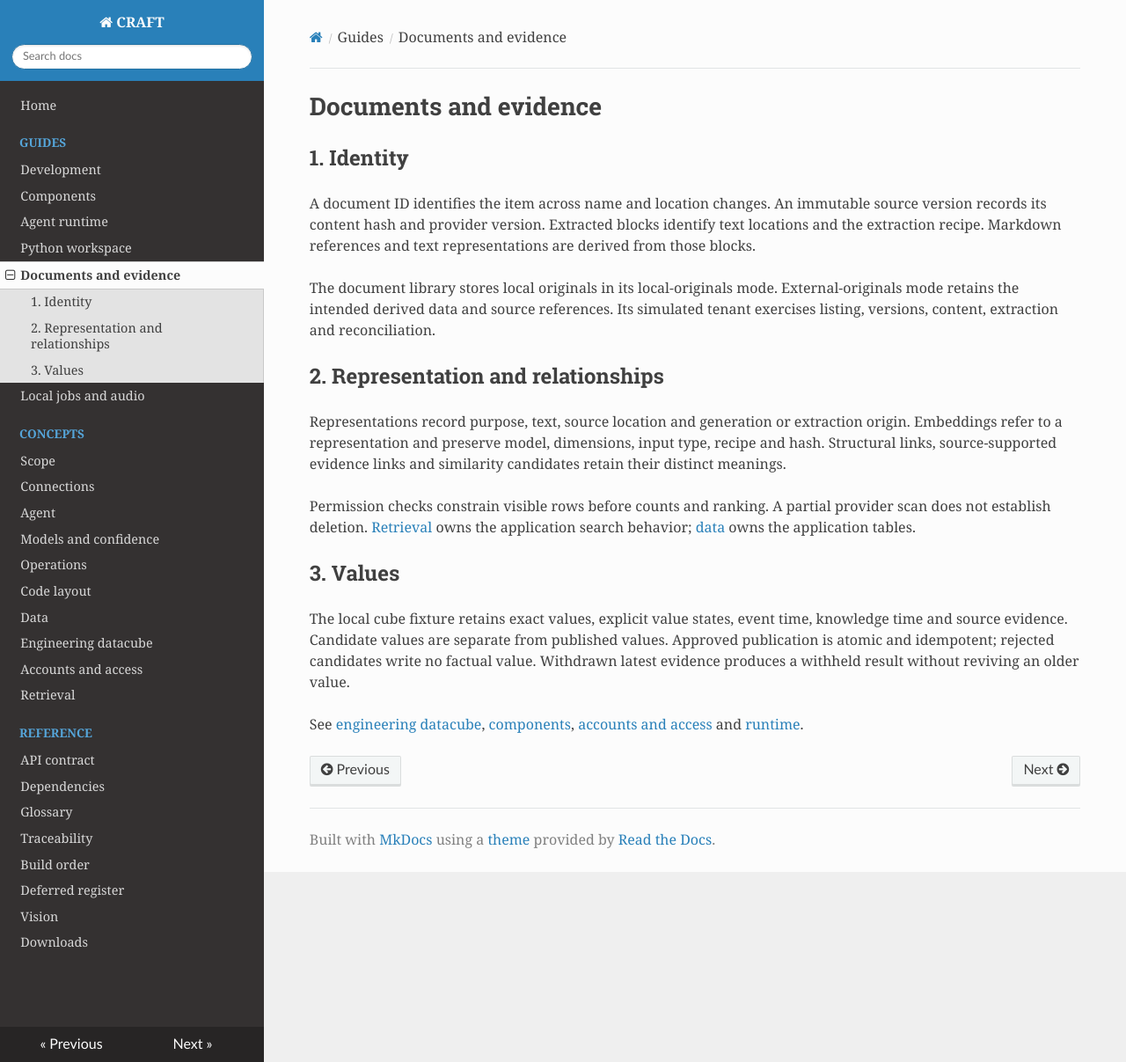
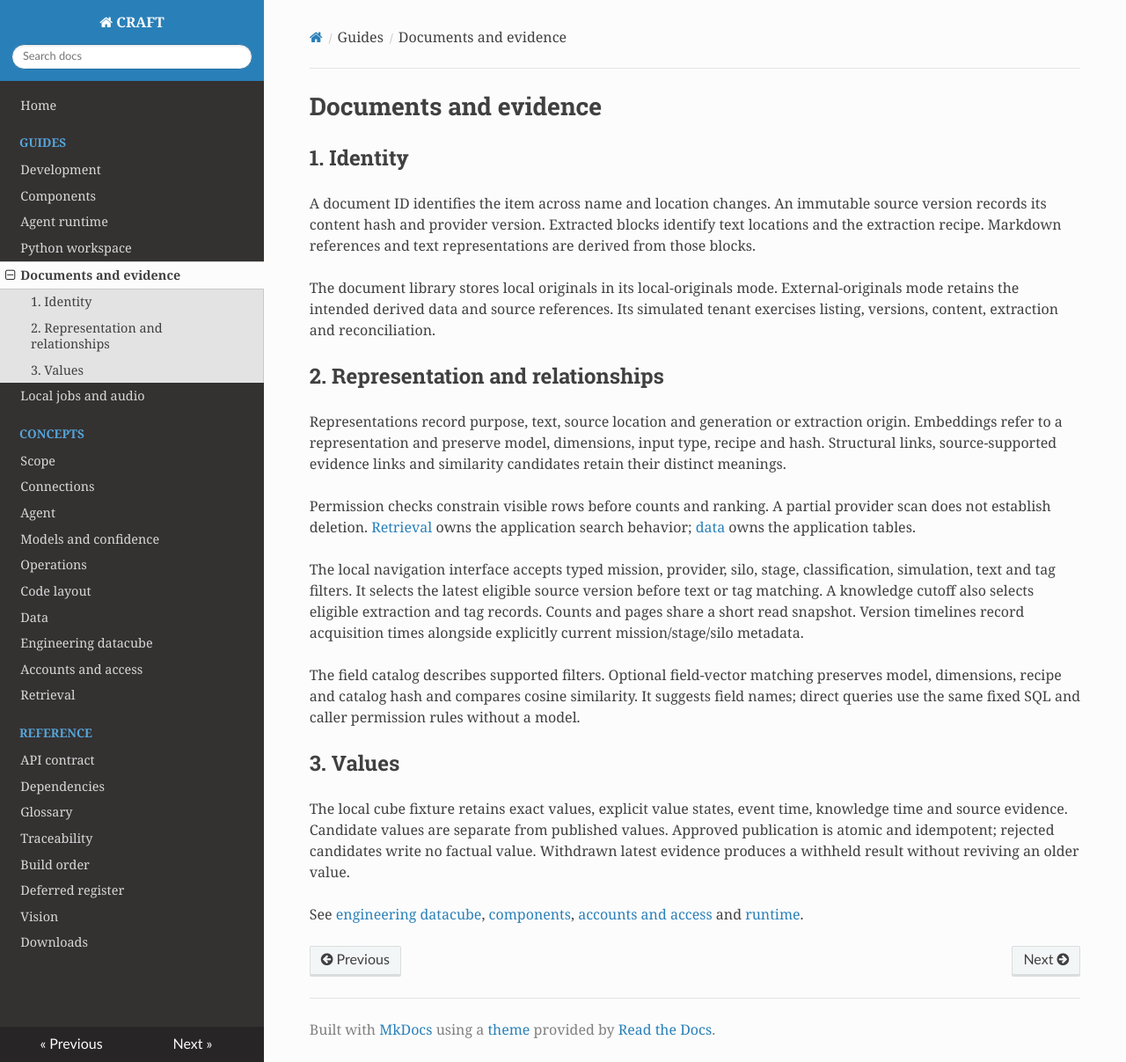
Before and after one commit to mchdeore/CRAFT, an MkDocs documentation site: the page built from docs/wiki/documents.md, in a window 1280 px wide and 1207 px high. Shown: the whole window at 88% size. Built offline with MkDocs 1.6.1, drawn with Linux system fonts in a browser that asks for light colours; nearby versions of some CDN libraries.

Commit message:
Explain typed navigation and provider estimates

```diff
--- a/docs/wiki/documents.md
+++ b/docs/wiki/documents.md
@@ -12,6 +12,10 @@ Representations record purpose, text, source location and generation or extracti
 
 Permission checks constrain visible rows before counts and ranking. A partial provider scan does not establish deletion. [Retrieval](../spec/10-retrieval.md) owns the application search behavior; [data](../spec/07-data.md) owns the application tables.
 
+The local navigation interface accepts typed mission, provider, silo, stage, classification, simulation, text and tag filters. It selects the latest eligible source version before text or tag matching. A knowledge cutoff also selects eligible extraction and tag records. Counts and pages share a short read snapshot. Version timelines record acquisition times alongside explicitly current mission/stage/silo metadata.
+
+The field catalog describes supported filters. Optional field-vector matching preserves model, dimensions, recipe and catalog hash and compares cosine similarity. It suggests field names; direct queries use the same fixed SQL and caller permission rules without a model.
+
 ## 3. Values
 
 The local cube fixture retains exact values, explicit value states, event time, knowledge time and source evidence. Candidate values are separate from published values. Approved publication is atomic and idempotent; rejected candidates write no factual value. Withdrawn latest evidence produces a withheld result without reviving an older value.
```
Also changed, not shown: docs/wiki/jobs-and-audio.md (+2 -0 lines).
